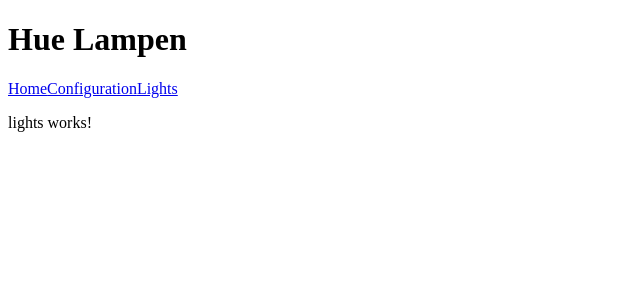
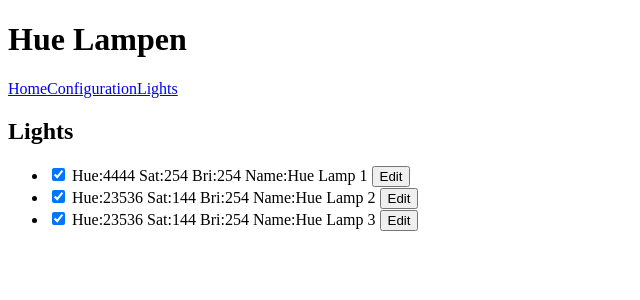
Before and after one commit to RVorthoren/hueLampAppAngular2, an Angular app: page /lights in a window 1280 px wide. Shown: the top 300 px of the page, without its empty margins (0-640 px from the left). Built offline with nearby package versions, Linux system fonts and the light colour scheme.

Commit message:
Add lights service, make promise to get lights from service, show list of lights with service

```diff
--- a/src/app/app.module.ts
+++ b/src/app/app.module.ts
@@ -10,6 +10,8 @@
 import { ConfigurationComponent } from './configuration/configuration.component';
 import { LightsComponent } from './lights/lights.component';
 import { LightComponent } from './light/light.component';
+
+import { LightsService } from './lights/lights.service';
 
 @NgModule({
   declarations: [
@@ -25,7 +27,7 @@
     HttpModule,
     AppRoutingModule
   ],
-  providers: [],
+  providers: [ LightsService ],
   bootstrap: [AppComponent]
 })
 export class AppModule { }
--- a/src/app/lights/lights.component.html
+++ b/src/app/lights/lights.component.html
@@ -1,3 +1,20 @@
-<p>
-  lights works!
-</p>
+<h2>
+  Lights
+</h2>
+
+<ul>
+  <li *ngFor="let light of lights">
+    <input
+      type="checkbox"
+      title="on"
+      checked
+    >
+    <span>
+      Hue:{{light.hue}}
+      Sat:{{light.saturation}}
+      Bri:{{light.brightness}}
+      Name:{{light.name}}
+    </span>
+    <input type="button" value="Edit"/>
+  </li>
+</ul>
--- /dev/null
+++ b/src/app/lights/lights.service.ts
@@ -0,0 +1,42 @@
+import { Injectable } from '@angular/core';
+
+import { Light } from '../light';
+
+@Injectable()
+export class LightsService {
+
+  constructor() { }
+
+  getLights(): Promise<Light[]>  {
+    return Promise.resolve(Test_Lights);
+  }
+
+}
+
+/*Test lights*/
+const Test_Lights: Light[] = [
+  {
+    id: 1,
+    name: 'Hue Lamp 1',
+    on: false,
+    hue: 4444,
+    saturation: 254,
+    brightness: 254
+  },
+  {
+    id: 2,
+    name: 'Hue Lamp 2',
+    on: false,
+    hue: 23536,
+    saturation: 144,
+    brightness: 254
+  },
+  {
+    id: 3,
+    name: 'Hue Lamp 3',
+    on: false,
+    hue: 23536,
+    saturation: 144,
+    brightness: 254
+  }
+];
```
Also changed, not shown: 1 other file (tests, documents, lock files or other folders).
